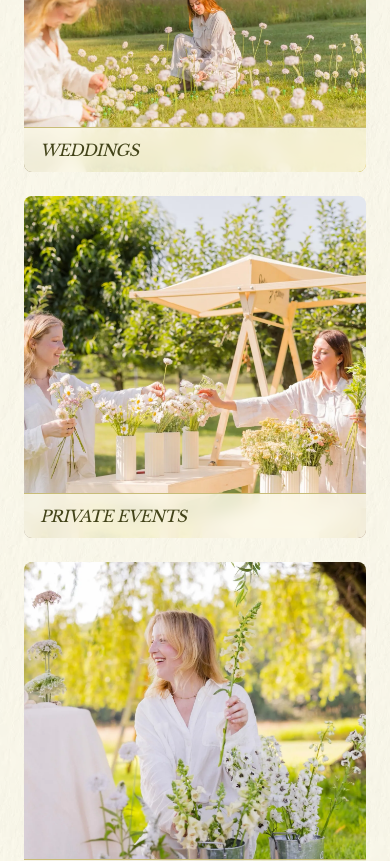
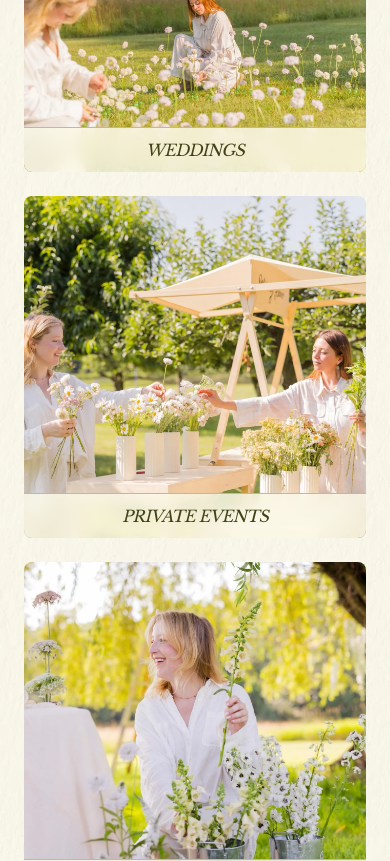
Before and after one commit to plarnaud/whimsy-flower, a Next.js app: page / in a window 390 px wide. Shown: the part 2820-3681 px from the top of the page. Built offline with nearby package versions, Linux system fonts and the light colour scheme; a web font is replaced by a local one.

Commit message:
style: center service labels and events content on mobile

```diff
--- a/src/app/events/page.tsx
+++ b/src/app/events/page.tsx
@@ -144,7 +144,7 @@ function EventEntry({
         reverse ? "lg:flex-row-reverse" : "lg:flex-row"
       }`}
     >
-      <div className="flex flex-col justify-center items-start gap-4 py-8 lg:py-12 w-full lg:w-auto lg:max-w-[560px]">
+      <div className="flex flex-col justify-center items-center text-center lg:items-start lg:text-left gap-4 py-8 lg:py-12 w-full lg:w-auto lg:max-w-[560px]">
         <h2
           className={`font-title sm:text-[48px] sm:leading-16 text-[48px] leading-16 ${titleColor}`}
         >
--- a/src/components/servicesButton.tsx
+++ b/src/components/servicesButton.tsx
@@ -33,11 +33,11 @@ export default function ServicesButton({
           sizes="(min-width: 640px) 33vw, 90vw"
           className="object-cover transition-transform duration-500 group-hover:scale-[1.03]"
         />
-        <div className="absolute inset-x-0 bottom-0 bg-background/85 backdrop-blur-sm group-hover:bg-(--dark-green) border-t border-(--clover) group-hover:border-transparent transition-colors duration-300 px-4 py-3 sm:px-6 sm:py-4 flex items-center justify-between gap-3">
-          <span className="italic uppercase text-[1rem] leading-5 text-left tracking-[-0.04em] text-(--dark-green) group-hover:text-background transition-colors duration-300">
+        <div className="absolute inset-x-0 bottom-0 bg-background/85 backdrop-blur-sm group-hover:bg-(--dark-green) border-t border-(--clover) group-hover:border-transparent transition-colors duration-300 px-4 py-3 sm:px-6 sm:py-4 flex items-center justify-center sm:justify-between gap-3">
+          <span className="italic uppercase text-[1rem] leading-5 text-center sm:text-left tracking-[-0.04em] text-(--dark-green) group-hover:text-background transition-colors duration-300">
             {label}
           </span>
-          <span className="shrink-0 text-(--dark-green) group-hover:text-background opacity-0 -translate-x-2 group-hover:opacity-100 group-hover:translate-x-0 transition-all duration-300">
+          <span className="hidden sm:block shrink-0 text-(--dark-green) group-hover:text-background opacity-0 -translate-x-2 group-hover:opacity-100 group-hover:translate-x-0 transition-all duration-300">
             <ArrowRight className="h-4 w-6" />
           </span>
         </div>
```
